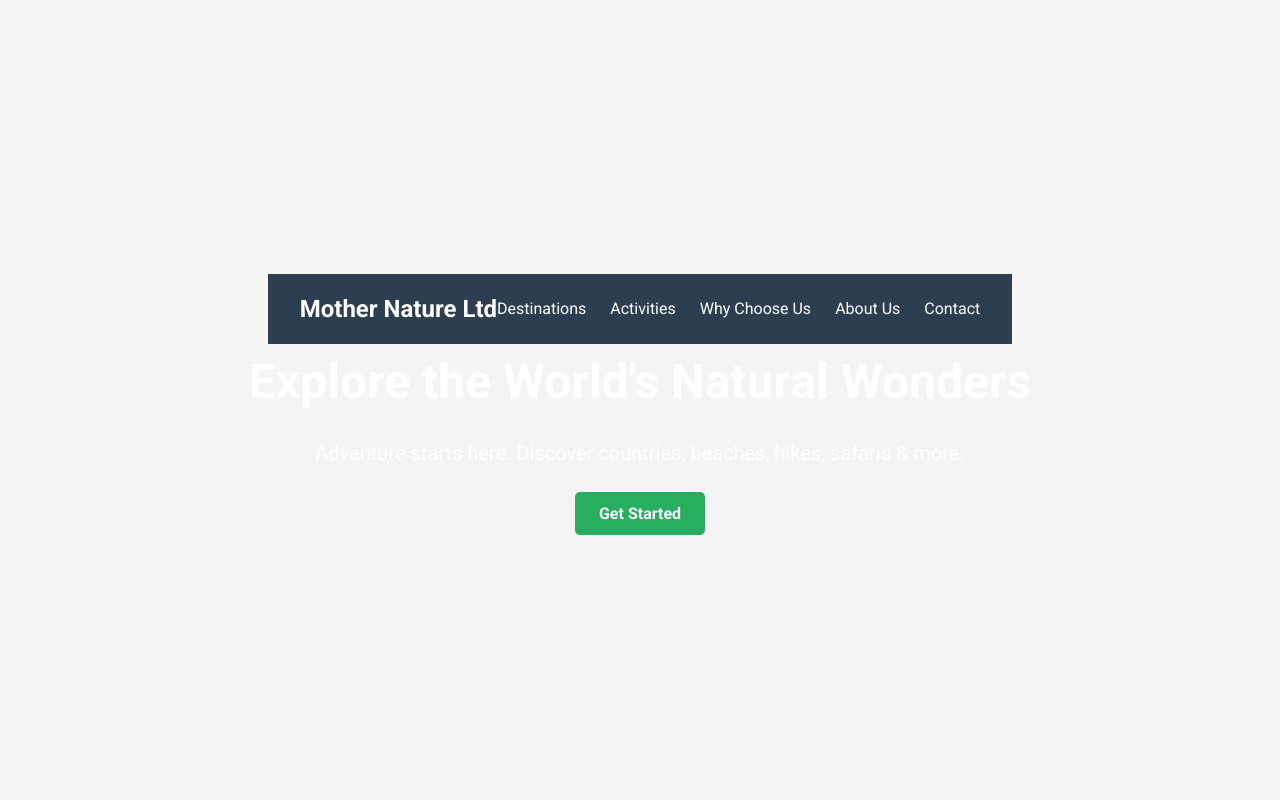
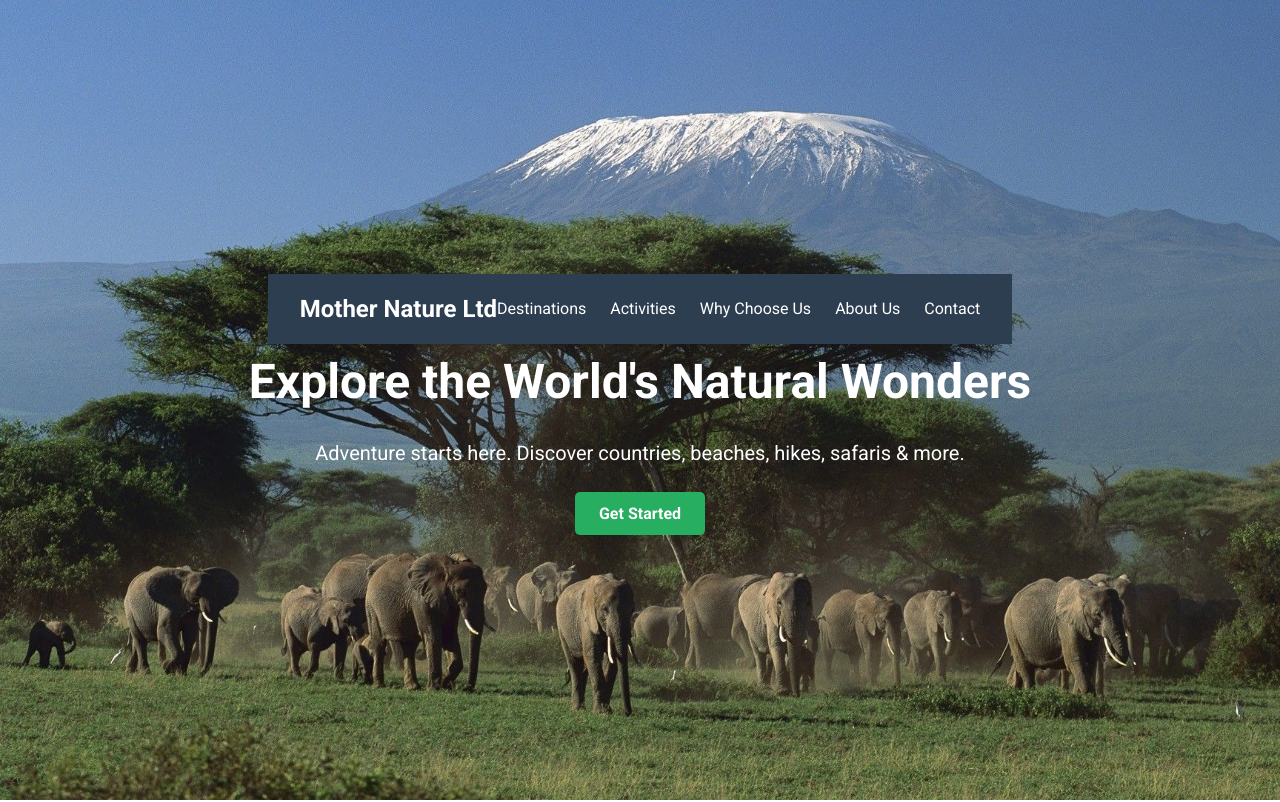
Before and after one commit to justkioko/Mother-Nature-Ltd, a plain HTML site: page Mother Nature Ltd.html in a window 1280 px wide. Shown: the top 802 px of the page. Drawn offline with Linux system fonts and the light colour scheme.

Commit message:
Update styles.css

```diff
--- a/styles.css
+++ b/styles.css
@@ -40,7 +40,7 @@ body {
 }
 
 .hero {
-  background-image: url('images/hero.jpg');
+  background-image: url('wildlife.jpg');
   background-size: cover;
   background-position: center;
   height: 100vh;
```
